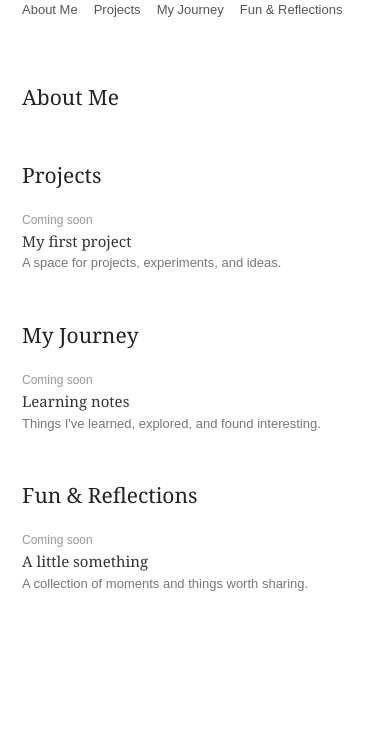
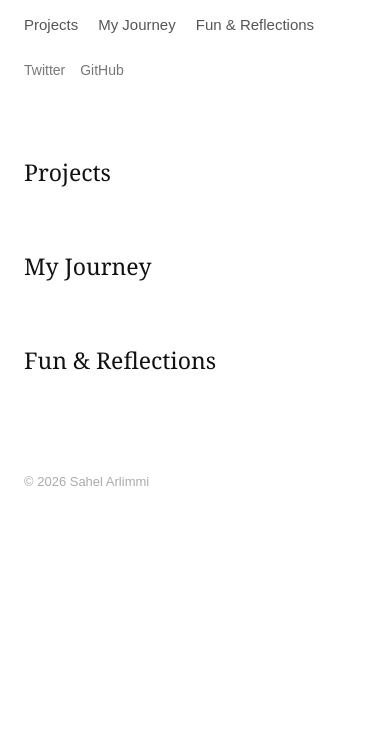
Before and after one commit to Arlimmi/my-website, a plain HTML site: page index.html in a window 390 px wide. Shown: the part 89-844 px from the top of the page. Drawn offline with Linux system fonts and the light colour scheme.

Commit message:
Refactor HTML structure and update styles
Updated styles and layout for improved design and responsiveness.

```diff
--- a/index.html
+++ b/index.html
@@ -4,6 +4,7 @@
 <head>
     <meta charset="UTF-8">
     <meta name="viewport" content="width=device-width, initial-scale=1.0">
+
     <title>Sahel Arlimmi</title>
 
     <style>
@@ -19,131 +20,148 @@
             margin: 0;
             background: #fff;
             color: #222;
-            font-family: Arial, sans-serif;
-            font-size: 14px;
-            line-height: 1.6;
+            font-family: Arial, Helvetica, sans-serif;
+            font-size: 15px;
+            line-height: 1.7;
         }
 
-        .container {
-            max-width: 680px;
-            margin: 0 auto;
-            padding: 55px 24px 70px;
+        a {
+            color: inherit;
+            text-decoration: none;
         }
 
-        /* Name */
+        a:hover {
+            text-decoration: underline;
+        }
+
+        .layout {
+            max-width: 1100px;
+            margin: 0 auto;
+            padding: 65px 50px;
+            display: grid;
+            grid-template-columns: 220px minmax(0, 680px);
+            gap: 75px;
+            align-items: start;
+        }
+
+        .sidebar {
+            position: sticky;
+            top: 55px;
+        }
 
         .site-title {
-            margin: 0 0 14px;
+            margin: 0 0 28px;
             color: #111;
-            font-size: 32px;
+            font-size: 36px;
             font-weight: 700;
-            letter-spacing: -1.2px;
-            line-height: 1.2;
-        }
-
-        /* Navigation */
-
-        nav {
-            margin-bottom: 75px;
+            letter-spacing: -1.5px;
+            line-height: 1.15;
         }
 
         .nav-links {
             display: flex;
-            flex-wrap: wrap;
-            gap: 20px;
+            flex-direction: column;
+            align-items: flex-start;
+            gap: 9px;
         }
 
         .nav-links a {
             color: #555;
-            text-decoration: none;
+            font-size: 15px;
+        }
+
+        .nav-links a:hover {
+            color: #000;
+        }
+
+        .social-links {
+            display: flex;
+            gap: 15px;
+            margin-top: 35px;
+        }
+
+        .social-links a {
+            color: #777;
+            font-size: 14px;
+        }
+
+        .social-links a:hover {
+            color: #000;
+        }
+
+        main {
+            padding-top: 5px;
+        }
+
+        section {
+            margin-bottom: 65px;
+            scroll-margin-top: 30px;
+        }
+
+        section h2 {
+            margin: 0 0 22px;
+            font-family: Georgia, "Times New Roman", serif;
+            font-size: 23px;
+            font-weight: normal;
+            color: #111;
+        }
+
+        .post {
+            margin-bottom: 25px;
+        }
+
+        .post-date {
+            display: block;
+            margin-bottom: 3px;
+            color: #999;
             font-size: 13px;
         }
 
-        .nav-links a:hover {
-            color: #111;
-            text-decoration: underline;
+        .post-title {
+            font-family: Georgia, "Times New Roman", serif;
+            font-size: 18px;
+            color: #222;
         }
 
-        /* Sections */
-
-        section {
-            margin-bottom: 55px;
-            scroll-margin-top: 25px;
+        .post-description {
+            margin: 4px 0 0;
+            color: #666;
+            font-size: 14px;
         }
 
-        section h2 {
-            margin: 0 0 18px;
-            color: #222;
-            font-family: Georgia, serif;
-            font-size: 21px;
-            font-weight: normal;
-        }
-
-        /* Entries */
-
-        .entry {
-            margin-bottom: 19px;
-        }
-
-        .entry-date {
-            display: block;
-            color: #999;
-            font-size: 12px;
-        }
-
-        .entry h3 {
-            margin: 0;
-            font-family: Georgia, serif;
-            font-size: 15px;
-            font-weight: normal;
-            line-height: 1.5;
-        }
-
-        .entry h3 a {
-            color: #333;
-            text-decoration: none;
-        }
-
-        .entry h3 a:hover {
-            text-decoration: underline;
-        }
-
-        .entry p {
-            margin: 1px 0 0;
-            color: #777;
+        footer {
+            margin-top: 90px;
+            color: #aaa;
             font-size: 13px;
         }
 
-        /* About */
+        @media (max-width: 700px) {
+            .layout {
+                display: block;
+                padding: 35px 24px 55px;
+            }
 
-        .about-text {
-            max-width: 550px;
-            color: #666;
-            font-size: 14px;
-            line-height: 1.8;
-        }
-
-        /* Mobile */
-
-        @media (max-width: 600px) {
-            .container {
-                padding: 40px 22px 50px;
+            .sidebar {
+                position: static;
+                margin-bottom: 65px;
             }
 
             .site-title {
-                font-size: 29px;
+                font-size: 33px;
             }
 
-            nav {
-                margin-bottom: 60px;
+            .nav-links {
+                flex-direction: row;
+                flex-wrap: wrap;
+                gap: 8px 20px;
+            }
+
+            .social-links {
+                margin-top: 22px;
             }
 
             section {
-                margin-bottom: 45px;
-            }
-
-            .nav-links {
-                gap: 16px;
+                margin-bottom: 55px;
             }
         }
     </style>
@@ -151,71 +169,60 @@
 
 <body>
 
-    <main class="container">
+    <div class="layout">
 
-        <!-- Name -->
+        <aside class="sidebar">
 
-        <h1 class="site-title">Sahel Arlimmi</h1>
+            <h1 class="site-title">Sahel Arlimmi</h1>
 
-
-        <!-- Navigation -->
-
-        <nav>
-            <div class="nav-links">
-                <a href="#about">About Me</a>
+            <nav class="nav-links">
                 <a href="#projects">Projects</a>
                 <a href="#journey">My Journey</a>
-                <a href="#fun">Fun & Reflections</a>
+                <a href="#reflections">Fun &amp; Reflections</a>
+            </nav>
+
+            <div class="social-links">
+                <a href="https://x.com/sahelarlimmi"
+                   target="_blank"
+                   rel="noopener noreferrer">Twitter</a>
+
+                <a href="https://github.com/Arlimmi"
+                   target="_blank"
+                   rel="noopener noreferrer">GitHub</a>
             </div>
-        </nav>
 
+        </aside>
 
-        <!-- About Me -->
+        <main>
 
-        <section id="about">
-            <h2>About Me</h2>
-        </section>
+            <section id="projects">
+                <h2>Projects</h2>
 
+                <!-- Add your projects here -->
 
-        <!-- Projects -->
+            </section>
 
-        <section id="projects">
-            <h2>Projects</h2>
+            <section id="journey">
+                <h2>My Journey</h2>
 
-            <div class="entry">
-                <span class="entry-date">Coming soon</span>
-                <h3><a href="#">My first project</a></h3>
-                <p>A space for projects, experiments, and ideas.</p>
-            </div>
-        </section>
+                <!-- Add your journey entries here -->
 
+            </section>
 
-        <!-- My Journey -->
+            <section id="reflections">
+                <h2>Fun &amp; Reflections</h2>
 
-        <section id="journey">
-            <h2>My Journey</h2>
+                <!-- Add your reflections here -->
 
-            <div class="entry">
-                <span class="entry-date">Coming soon</span>
-                <h3><a href="#">Learning notes</a></h3>
-                <p>Things I've learned, explored, and found interesting.</p>
-            </div>
-        </section>
+            </section>
 
+            <footer>
+                © 2026 Sahel Arlimmi
+            </footer>
 
-        <!-- Fun & Reflections -->
+        </main>
 
-        <section id="fun">
-            <h2>Fun & Reflections</h2>
-
-            <div class="entry">
-                <span class="entry-date">Coming soon</span>
-                <h3><a href="#">A little something</a></h3>
-                <p>A collection of moments and things worth sharing.</p>
-            </div>
-        </section>
-
-    </main>
+    </div>
 
 </body>
 </html>
```
